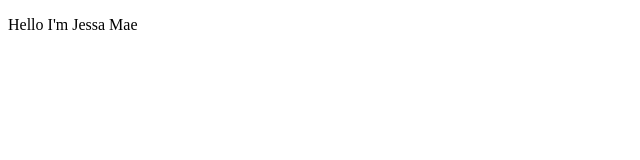
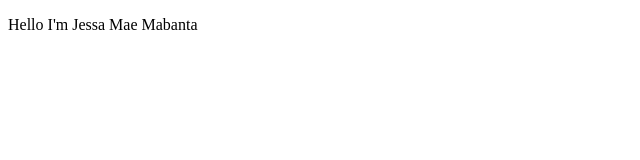
Before and after one commit to IamJessaMae/iamjessamae.github.io, a plain HTML site: page index.html in a window 1280 px wide. Shown: the full height of the page, 0-640 px from the left. Drawn offline with Linux system fonts and the light colour scheme.

Commit message:
added some text

```diff
--- a/index.html
+++ b/index.html
@@ -7,6 +7,6 @@
     <title>Document</title>
 </head>
 <body>
-    <p>Hello I'm Jessa Mae</p>
+    <p>Hello I'm Jessa Mae Mabanta</p>
 </body>
 </html>
```
